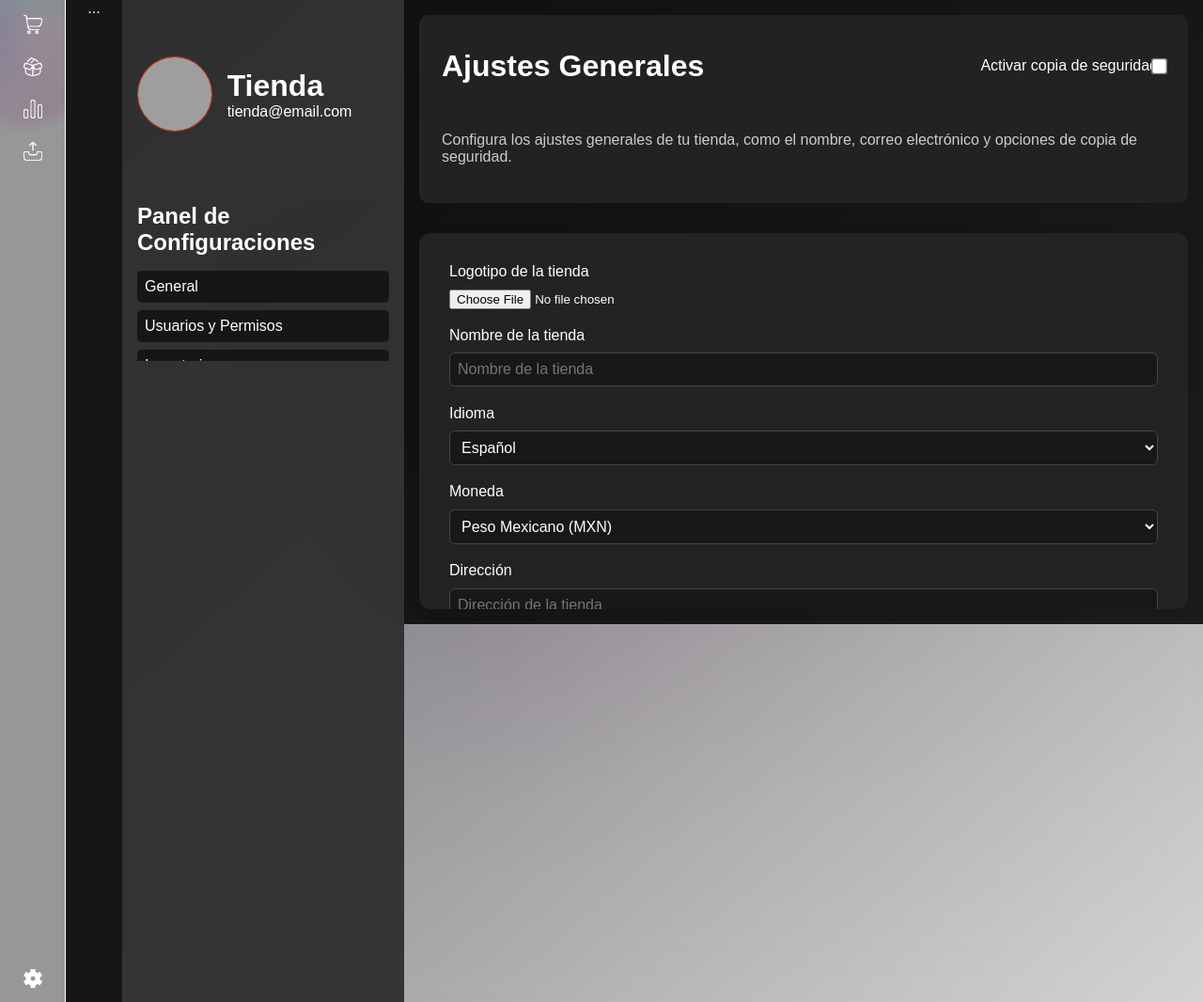
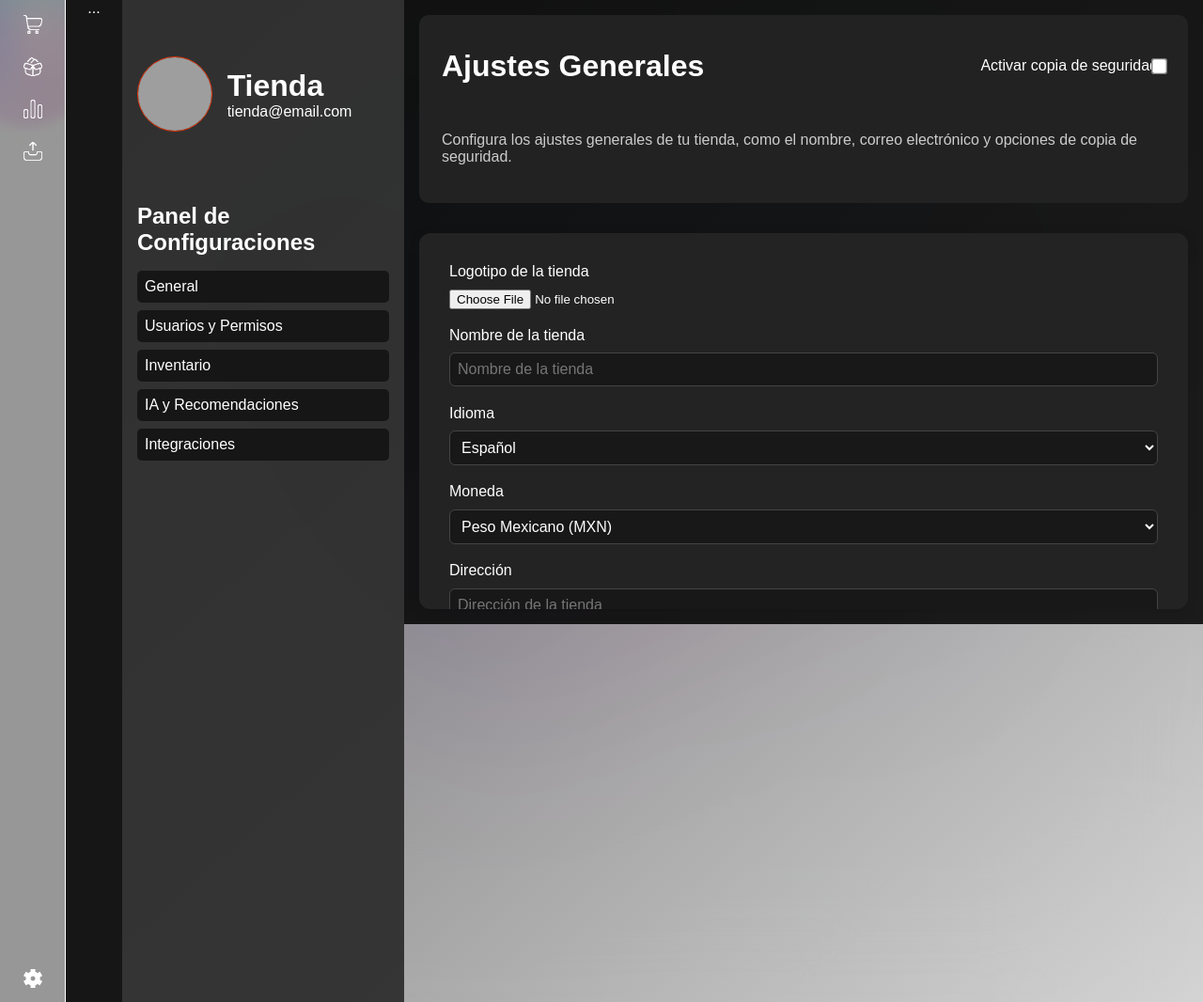
Before and after one commit to Biangg/eclipse, a Flask app: template templates/ajustes.html in a window 1280 px wide. Shown: the whole page at 94% size. Run offline with Flask 3, Linux system fonts and the light colour scheme; the template is opened without the code that fills it, so the values that code supplies are empty; grey boxes are pictures that could not be loaded.

Commit message:
Update style.css

```diff
--- a/static/css/style.css
+++ b/static/css/style.css
@@ -64,7 +64,7 @@ header {
 }
 
 nav {
-    height: 200px;
+    min-height: 200px;
 }
 .nav {
     width: 100%;
```
